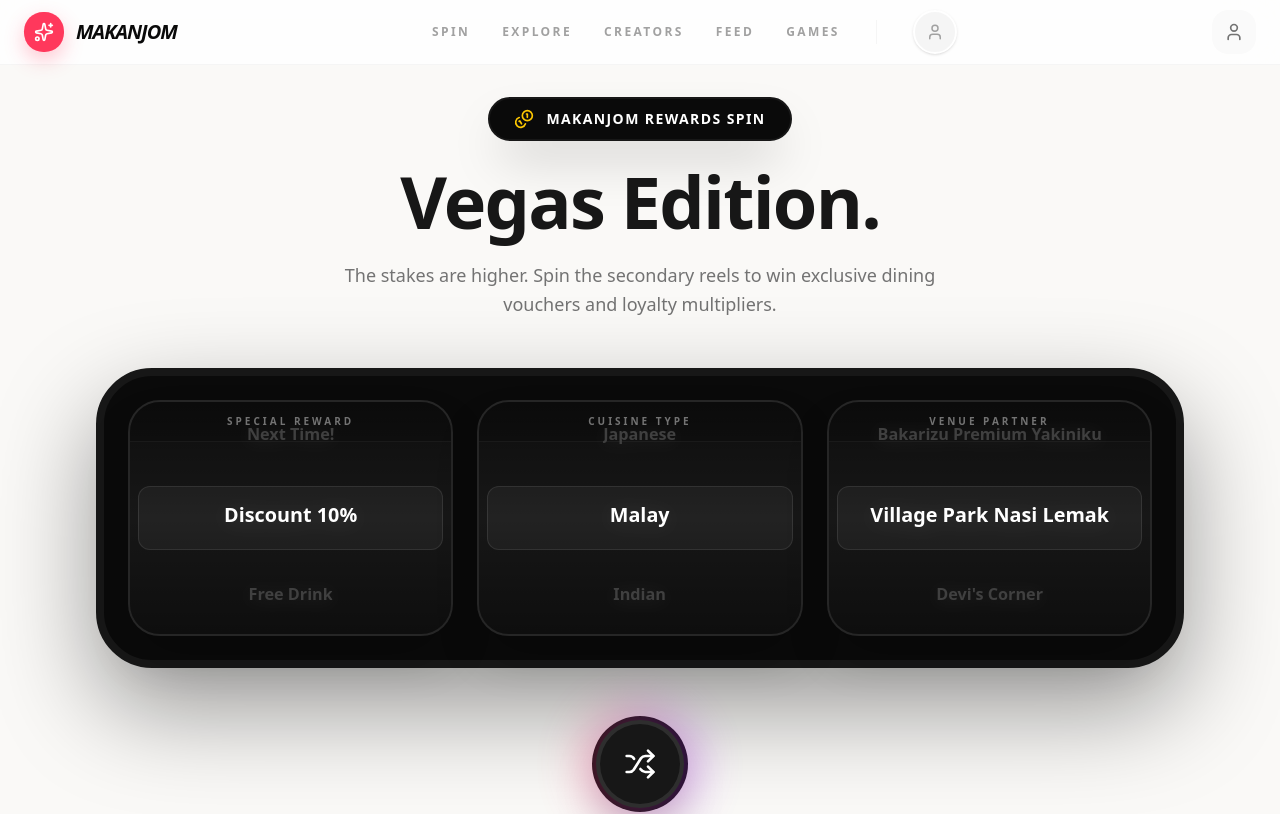
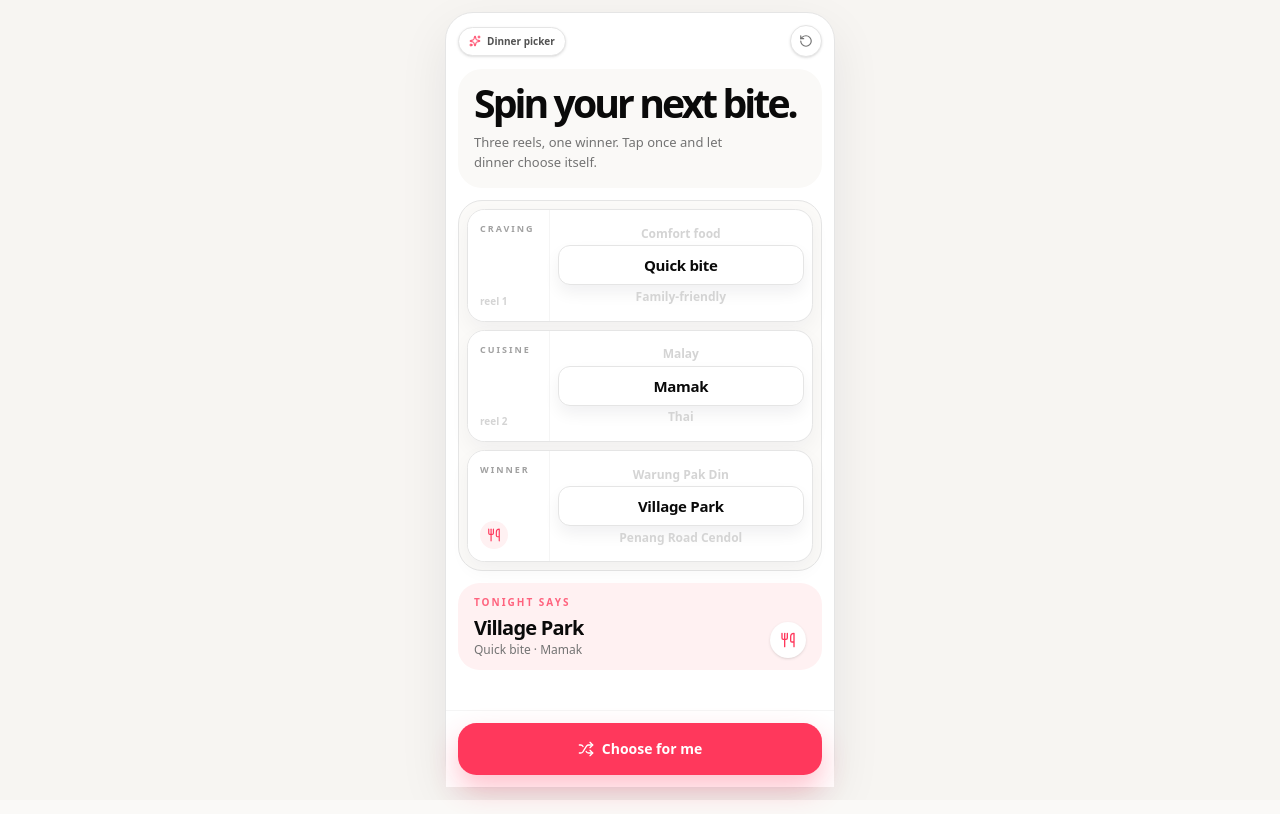
Before and after one commit to azmierulcm/makanjom, a Next.js app: page /games/slotmachine2 in a window 1280 px wide. Shown: the top 814 px of the page. Built offline with nearby package versions, Linux system fonts and the light colour scheme; no server answers; the database is empty.

Commit message:
feat: implement 'Dinner Decision' slot machine 2 based on custom design

```diff
--- a/src/app/games/slotmachine2/page.tsx
+++ b/src/app/games/slotmachine2/page.tsx
@@ -1,10 +1,5 @@
-import AppShell from '@/components/layout/AppShell';
 import SlotMachine2 from '@/components/SlotMachine2';
 
 export default function SlotMachine2Page() {
-  return (
-    <AppShell>
-      <SlotMachine2 />
-    </AppShell>
-  );
+  return <SlotMachine2 />;
 }
--- a/src/components/SlotMachine2.tsx
+++ b/src/components/SlotMachine2.tsx
@@ -1,283 +1,150 @@
-'use client';
+"use client";
 
-import React, { useMemo, useState, useEffect, useCallback } from "react";
-import { motion, AnimatePresence } from "framer-motion";
-import { Sparkles, Utensils, Star, Shuffle, Loader2, Trophy, Coins } from "lucide-react";
-import { supabase } from '@/lib/supabase';
-import { sounds } from '@/lib/sounds';
-import { MOCK_RESTAURANTS } from '@/lib/mock-data';
-import { recordGamePlayed } from '@/lib/gamification';
-import { haptics } from '@/lib/haptics';
-import { getCuisineLabel } from '@/components/RestaurantCard';
-import Link from 'next/link';
-import type { Restaurant } from '@/lib/types';
+import React, { useMemo, useState } from "react";
+import { RotateCcw, Shuffle, Sparkles, Utensils } from "lucide-react";
 
-interface SpinnerRestaurant extends Restaurant {
-  accent?: string;
+const reels = [
+  {
+    label: "Craving",
+    options: ["Something new", "Comfort food", "Quick bite", "Family-friendly", "Spicy", "Dessert"],
+  },
+  {
+    label: "Cuisine",
+    options: ["Malay", "Mamak", "Thai", "Japanese", "Western", "Noodles"],
+  },
+  {
+    label: "Winner",
+    options: ["Warung Pak Din", "Village Park", "Penang Road Cendol", "Line Clear", "Sushi Zanmai", "Burger Lab"],
+  },
+];
+
+function randomItem(items: string[]) {
+  return items[Math.floor(Math.random() * items.length)];
 }
 
-const prizePool = ["Discount 10%", "Free Drink", "Free Dessert", "RM 5 Voucher", "Double Points", "Next Time!"];
-const accents = [
-  "from-amber-400 to-orange-500",
-  "from-rose-400 to-pink-500",
-  "from-indigo-400 to-purple-500",
-  "from-emerald-400 to-teal-500"
-];
+export default function SlotMachine2() {
+  const initialPick = useMemo(() => reels.map((reel) => randomItem(reel.options)), []);
+  const [selected, setSelected] = useState(initialPick);
+  const [isSpinning, setIsSpinning] = useState(false);
 
-function pickRandomIndex(length: number) {
-  return Math.floor(Math.random() * length);
+  const spin = () => {
+    if (isSpinning) return;
+    setIsSpinning(true);
+
+    let rounds = 0;
+    const interval = window.setInterval(() => {
+      setSelected(reels.map((reel) => randomItem(reel.options)));
+      rounds += 1;
+
+      if (rounds > 11) {
+        window.clearInterval(interval);
+        setSelected(reels.map((reel) => randomItem(reel.options)));
+        setIsSpinning(false);
       }
+    }, 80);
+  };
 
-function Reel({
-  title,
-  items,
-  selectedIndex,
-  spinning,
-}: {
-  title: string;
-  items: string[];
-  selectedIndex: number;
-  spinning: boolean;
-}) {
-  const visibleItems = useMemo(() => {
-    if (items.length === 0) return ["...", "...", "..."];
-    const selected = items[selectedIndex % items.length];
-    const before = items[(selectedIndex - 1 + items.length) % items.length];
-    const after = items[(selectedIndex + 1) % items.length];
-    return [before, selected, after];
-  }, [items, selectedIndex]);
+  const reset = () => setSelected(reels.map((reel) => reel.options[0]));
 
   return (
-    <div className="relative overflow-hidden rounded-[2rem] border-2 border-neutral-800 bg-neutral-900 shadow-2xl h-full group">
-      <div className="absolute inset-0 bg-gradient-to-b from-black/40 via-transparent to-black/40 pointer-events-none z-10" />
-      <div className="absolute inset-x-2 top-1/2 h-16 -translate-y-1/2 rounded-xl bg-white/5 border border-white/10 z-0" />
-
-      <div className="relative z-20 border-b border-white/5 bg-black/20 px-5 py-3 text-center">
-        <p className="text-[10px] font-black uppercase tracking-[0.3em] text-neutral-500 group-hover:text-[#ff385c] transition-colors">{title}</p>
+    <main className="min-h-screen bg-[#f7f5f2] px-3 py-3 font-sans text-neutral-950 flex items-center justify-center">
+      <section className="mx-auto flex min-h-[calc(100vh-1.5rem)] w-full max-w-[390px] flex-col rounded-[1.75rem] border border-neutral-200 bg-white shadow-[0_18px_50px_rgba(15,23,42,0.08)]">
+        <div className="flex-1 space-y-3 p-3">
+          <div className="flex items-center justify-between gap-2">
+            <div className="inline-flex min-w-0 items-center gap-1.5 rounded-full border border-neutral-200 bg-white px-2.5 py-1.5 text-[10px] font-semibold text-neutral-600 shadow-sm">
+              <Sparkles className="h-3 w-3 shrink-0 text-[#ff385c]" />
+              <span className="truncate">Dinner picker</span>
             </div>
 
-      <div className="relative h-48 px-4 py-6 z-20">
-        <motion.div
-          key={`${selectedIndex}-${spinning}`}
-          initial={{ y: spinning ? -120 : -64, opacity: 0.5, filter: "blur(4px)" }}
-          animate={{ y: -64, opacity: 1, filter: "blur(0px)" }}
-          transition={{ type: "spring", stiffness: 120, damping: 20, mass: 0.5 }}
-          className="space-y-4"
+            <button
+              onClick={reset}
+              className="grid h-8 w-8 shrink-0 place-items-center rounded-full border border-neutral-200 bg-white text-neutral-500 shadow-sm active:scale-95"
+              aria-label="Reset reels"
             >
-          {visibleItems.map((item, index) => (
+              <RotateCcw className="h-3.5 w-3.5" />
+            </button>
+          </div>
+
+          <div className="rounded-[1.5rem] bg-[#faf9f7] p-4">
+            <h1 className="text-[2.45rem] font-black leading-[0.9] tracking-[-0.075em] text-neutral-950">
+              Spin your next bite.
+            </h1>
+            <p className="mt-3 max-w-[18rem] text-[13px] leading-5 text-neutral-500">
+              Three reels, one winner. Tap once and let dinner choose itself.
+            </p>
+          </div>
+
+          <div className="space-y-2 rounded-[1.5rem] border border-neutral-200 bg-[#fbfaf8] p-2">
+            {reels.map((reel, reelIndex) => {
+              const currentIndex = reel.options.indexOf(selected[reelIndex]);
+              const above = reel.options[(currentIndex - 1 + reel.options.length) % reel.options.length];
+              const below = reel.options[(currentIndex + 1) % reel.options.length];
+
+              return (
                 <div
-              key={`${item}-${index}`}
-              className={`flex h-16 items-center justify-center rounded-xl px-4 text-center text-lg font-black transition-all ${
-                index === 1 ? "text-white scale-110" : "text-neutral-700 scale-90"
+                  key={reel.label}
+                  className="grid grid-cols-[5.1rem_1fr] items-stretch overflow-hidden rounded-[1.1rem] border border-neutral-200 bg-white shadow-[0_8px_20px_rgba(15,23,42,0.045)]"
+                >
+                  <div className="flex flex-col justify-between border-r border-neutral-100 bg-white px-3 py-3">
+                    <p className="text-[9px] font-black uppercase tracking-[0.22em] text-neutral-400">
+                      {reel.label}
+                    </p>
+                    {reelIndex === 2 ? (
+                      <div className="mt-3 inline-flex h-7 w-7 items-center justify-center rounded-full bg-rose-50 text-[#ff385c]">
+                        <Utensils className="h-3.5 w-3.5" />
+                      </div>
+                    ) : (
+                      <p className="mt-3 text-[10px] font-semibold text-neutral-300">reel {reelIndex + 1}</p>
+                    )}
+                  </div>
+
+                  <div className="relative px-2 py-2">
+                    <div className="pointer-events-none absolute inset-x-2 top-1/2 h-10 -translate-y-1/2 rounded-xl border border-neutral-200 bg-white shadow-[0_8px_16px_rgba(15,23,42,0.06)]" />
+
+                    <div className="relative grid h-[5.9rem] grid-rows-3 items-center text-center">
+                      <p className="truncate px-3 text-xs font-semibold text-neutral-300">{above}</p>
+                      <p
+                        className={`truncate px-3 text-[15px] font-black tracking-[-0.02em] text-neutral-950 transition-all duration-150 ${
+                          isSpinning ? "scale-95 blur-[1px]" : "scale-100 blur-0"
                         }`}
                       >
-              <span className="truncate drop-shadow-[0_2px_10px_rgba(255,255,255,0.1)]">{item}</span>
+                        {selected[reelIndex]}
+                      </p>
+                      <p className="truncate px-3 text-xs font-semibold text-neutral-300">{below}</p>
                     </div>
-          ))}
-        </motion.div>
                   </div>
                 </div>
               );
-}
-
-export default function SlotMachine2() {
-  const [restaurants, setRestaurants] = useState<SpinnerRestaurant[]>([]);
-  const [loading, setLoading] = useState(true);
-  const [spinning, setSpinning] = useState(false);
-  const [selected, setSelected] = useState({ prize: 0, cuisine: 0, restaurant: 0 });
-  const [showWinner, setShowWinner] = useState(false);
-
-  const fetchRestaurants = useCallback(async () => {
-    setLoading(true);
-    try {
-      const { data } = await supabase
-        .from('restaurants')
-        .select('*')
-        .eq('is_active', true)
-        .limit(10);
-
-      const pool = (data?.length ? data : MOCK_RESTAURANTS) as SpinnerRestaurant[];
-      setRestaurants(pool.map((r, i) => ({
-        ...r,
-        accent: accents[i % accents.length],
-      })));
-    } catch {
-      setRestaurants(MOCK_RESTAURANTS.map((r, i) => ({
-        ...r,
-        accent: accents[i % accents.length],
-      })));
-    } finally {
-      setLoading(false);
-    }
-  }, []);
-
-  useEffect(() => {
-    fetchRestaurants();
-  }, [fetchRestaurants]);
-
-  const cuisines = useMemo(() => restaurants.map((r) => getCuisineLabel(r)), [restaurants]);
-  const names = useMemo(() => restaurants.map(r => r.name), [restaurants]);
-  const winner = restaurants[selected.restaurant % (restaurants.length || 1)] || restaurants[0];
-  const winPrize = prizePool[selected.prize % prizePool.length];
-
-  function spin() {
-    if (spinning || restaurants.length === 0) return;
-
-    haptics.heavy();
-    setSpinning(true);
-    setShowWinner(false);
-    sounds?.play('start', 0.5);
-
-    const totalSteps = 20;
-    let step = 0;
-
-    const executeStep = () => {
-      step += 1;
-      sounds?.play('tick', 0.1);
-
-      setSelected({
-        prize: pickRandomIndex(prizePool.length),
-        cuisine: pickRandomIndex(cuisines.length),
-        restaurant: pickRandomIndex(restaurants.length),
-      });
-
-      if (step < totalSteps) {
-        const nextDelay = 50 + (Math.pow(step / totalSteps, 2) * 250);
-        setTimeout(executeStep, nextDelay);
-      } else {
-        const finalRestIdx = pickRandomIndex(restaurants.length);
-        const finalPrizeIdx = pickRandomIndex(prizePool.length);
-
-        setSelected({
-          prize: finalPrizeIdx,
-          cuisine: finalRestIdx,
-          restaurant: finalRestIdx,
-        });
-
-        setTimeout(() => {
-          recordGamePlayed(50, true);
-          haptics.success();
-          sounds?.play('reveal', 0.8);
-          setSpinning(false);
-          setShowWinner(true);
-        }, 400);
-      }
-    };
-
-    setTimeout(executeStep, 50);
-  }
-
-  if (loading) return (
-    <div className="flex flex-col items-center justify-center p-32 w-full gap-4">
-      <Loader2 className="animate-spin text-[#FF385C]" size={48} />
-      <p className="text-neutral-500 font-black uppercase tracking-widest text-xs">Calibrating Slots...</p>
-    </div>
-  );
-
-  return (
-    <div className="mx-auto max-w-6xl px-4 py-8 sm:px-6 lg:px-8">
-      <header className="text-center mb-12">
-        <div className="mb-6 inline-flex items-center gap-3 rounded-full border-2 border-neutral-900 bg-neutral-950 px-6 py-2.5 text-sm font-black text-white shadow-2xl">
-          <Coins className="h-5 w-5 text-yellow-400" />
-          <span className="tracking-[0.1em] uppercase">Makanjom Rewards Spin</span>
-        </div>
-        <h1 className="text-5xl font-black tracking-tight text-neutral-900 sm:text-7xl">
-          Vegas Edition.
-        </h1>
-        <p className="mt-6 max-w-2xl mx-auto text-lg font-medium text-neutral-500 leading-relaxed">
-          The stakes are higher. Spin the secondary reels to win exclusive dining vouchers and loyalty multipliers.
-        </p>
-      </header>
-
-      <div className="relative mb-12">
-        {/* Glow Effects */}
-        <div className="absolute -inset-4 bg-gradient-to-r from-[#ff385c]/20 to-purple-500/20 blur-3xl opacity-50 -z-10" />
-
-        <section className="grid gap-6 rounded-[3.5rem] border-8 border-neutral-900 bg-neutral-950 p-6 shadow-[0_40px_100px_rgba(0,0,0,0.4)] md:grid-cols-3">
-          <Reel title="Special Reward" items={prizePool} selectedIndex={selected.prize} spinning={spinning} />
-          <Reel title="Cuisine Type" items={cuisines} selectedIndex={selected.cuisine} spinning={spinning} />
-          <Reel title="Venue Partner" items={names} selectedIndex={selected.restaurant} spinning={spinning} />
-        </section>
-
-        {/* Big Spin Button */}
-        <div className="mt-12 flex justify-center">
-          <button
-            onClick={spin}
-            disabled={spinning}
-            className="group relative flex h-24 w-24 items-center justify-center rounded-full bg-neutral-950 p-1 shadow-2xl transition hover:scale-110 active:scale-90 disabled:opacity-50"
-          >
-            <div className="absolute -inset-2 bg-gradient-to-r from-[#ff385c] to-purple-600 rounded-full blur-xl opacity-40 group-hover:opacity-100 transition duration-500" />
-            <div className="relative flex h-full w-full items-center justify-center rounded-full bg-neutral-900 border-4 border-white/10 group-hover:border-[#ff385c]/40">
-              <Shuffle className={`h-8 w-8 text-white ${spinning ? "animate-spin" : "group-hover:rotate-180 transition-transform duration-700"}`} />
-            </div>
-          </button>
-        </div>
+            })}
           </div>
 
-      <AnimatePresence>
-        {showWinner && (
-          <motion.div
-            initial={{ opacity: 0, scale: 0.8, y: 40 }}
-            animate={{ opacity: 1, scale: 1, y: 0 }}
-            exit={{ opacity: 0, scale: 0.8, y: 20 }}
-            className="max-w-4xl mx-auto"
-          >
-            <div className={`overflow-hidden rounded-[3rem] border-4 border-neutral-950 bg-gradient-to-br ${winner.accent} p-10 shadow-2xl relative`}>
-              <div className="absolute top-0 right-0 p-8 opacity-10">
-                <Trophy size={120} className="text-black" />
+          <div className="rounded-[1.35rem] bg-rose-50 px-4 py-3">
+            <p className="text-[10px] font-black uppercase tracking-[0.2em] text-rose-400">Tonight says</p>
+            <div className="mt-1 flex items-end justify-between gap-3">
+              <div className="min-w-0">
+                <p className="truncate text-xl font-black tracking-[-0.04em] text-neutral-950">{selected[2]}</p>
+                <p className="truncate text-xs font-medium text-neutral-500">
+                  {selected[0]} · {selected[1]}
+                </p>
               </div>
-
-              <div className="flex flex-col md:flex-row items-center gap-10 relative z-10">
-                <div className="flex h-32 w-32 shrink-0 items-center justify-center rounded-[2.5rem] bg-white text-5xl shadow-2xl ring-4 ring-neutral-950">
-                  {winner.emoji}
+              <div className="hidden h-9 w-9 shrink-0 place-items-center rounded-full bg-white text-[#ff385c] shadow-sm min-[360px]:grid">
+                <Utensils className="h-4 w-4" />
               </div>
-
-                <div className="text-center md:text-left">
-                  <div className="inline-flex items-center gap-2 bg-neutral-950 text-white px-4 py-1.5 rounded-full text-[10px] font-black uppercase tracking-widest mb-4">
-                    <Sparkles size={12} className="text-[#ff385c]" /> Big Win Unlocked
-                  </div>
-                  <h2 className="text-4xl md:text-6xl font-black text-neutral-950 tracking-tighter mb-2">
-                    {winPrize}
-                  </h2>
-                  <p className="text-xl font-bold text-neutral-800/60 mb-8 uppercase tracking-tight">
-                    at {winner.name}
-                  </p>
-
-                  <div className="flex flex-wrap justify-center md:justify-start gap-4">
-                    <Link
-                      href={`/restaurants/${winner.id}`}
-                      className="inline-flex items-center gap-3 rounded-2xl bg-neutral-950 px-8 py-4 text-sm font-black text-white hover:bg-black shadow-xl active:scale-95"
-                    >
-                      Redeem Reward
-                    </Link>
-                    <button
-                      onClick={spin}
-                      className="inline-flex items-center gap-3 rounded-2xl bg-white/40 backdrop-blur-md border-2 border-neutral-950/5 px-8 py-4 text-sm font-black text-neutral-950 hover:bg-white/60 active:scale-95"
-                    >
-                      Spin Again
-                    </button>
             </div>
           </div>
         </div>
 
-              <div className="mt-12 grid grid-cols-3 gap-4 border-t-2 border-neutral-950/5 pt-8">
-                 <div className="text-center">
-                    <p className="text-[10px] font-black text-neutral-400 uppercase tracking-widest">Rating</p>
-                    <p className="text-xl font-black text-neutral-950">{winner.rating} <Star size={14} className="inline fill-current" /></p>
+        <div className="sticky bottom-0 mt-auto border-t border-neutral-100 bg-white/90 p-3 backdrop-blur-xl">
+          <button
+            onClick={spin}
+            disabled={isSpinning}
+            className="inline-flex h-13 w-full items-center justify-center gap-2 rounded-[1.15rem] bg-[#ff385c] px-5 py-4 text-sm font-black text-white shadow-[0_14px_28px_rgba(255,56,92,0.3)] transition active:scale-[0.985] disabled:cursor-not-allowed disabled:opacity-70"
+          >
+            <Shuffle className={`h-4 w-4 ${isSpinning ? "animate-spin" : ""}`} />
+            {isSpinning ? "Spinning..." : "Choose for me"}
+          </button>
         </div>
-                 <div className="text-center">
-                    <p className="text-[10px] font-black text-neutral-400 uppercase tracking-widest">Price</p>
-                    <p className="text-xl font-black text-neutral-950">{winner.price_range}</p>
-                 </div>
-                 <div className="text-center">
-                    <p className="text-[10px] font-black text-neutral-400 uppercase tracking-widest">Vibe</p>
-                    <p className="text-xl font-black text-neutral-950">{winner.vibe}</p>
-                 </div>
-              </div>
-            </div>
-          </motion.div>
-        )}
-      </AnimatePresence>
-    </div>
+      </section>
+    </main>
   );
 }
```
Lines whose indentation alone changed are shown as unchanged.
